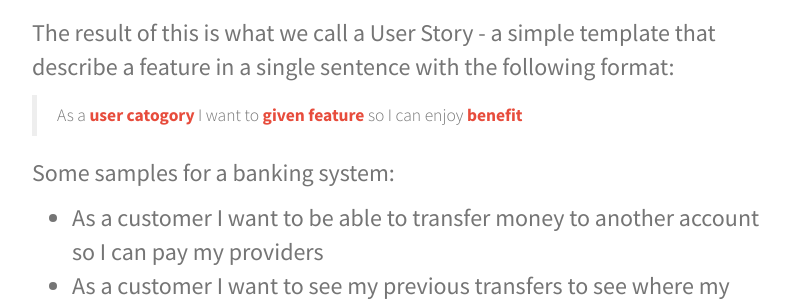
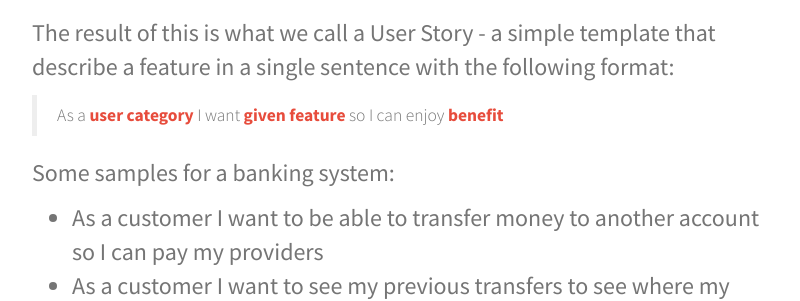
Before and after one commit to vanakenm/blog, a Jekyll site: the page built from _posts/2015-09-30-make-my-job-easier-user-stories.md, in a window 1280 px wide and 900 px high, scrolled down 1853 px. Shown: the part 156-457 px from the top of the window, without its empty margins (233-1033 px from the left). Built offline with Jekyll 4.4.1, drawn with Linux system fonts in a browser that asks for light colours; nearby versions of some CDN libraries; library files that are not in the unit come from our copies; comment, search, counter and statistics services are not loaded.

Commit message:
fix user story template

```diff
--- a/_posts/2015-09-30-make-my-job-easier-user-stories.md
+++ b/_posts/2015-09-30-make-my-job-easier-user-stories.md
@@ -47,7 +47,7 @@ This lead to a simple (at least in its formulation) description:
 
 The result of this is what we call a User Story - a simple template that describe a feature in a single sentence with the following format:
 
-> As a <em>user catogory</em> I want to <em>given feature</em> so I can enjoy <em>benefit</em>
+> As a <em>user category</em> I want <em>given feature</em> so I can enjoy <em>benefit</em>
 
 Some samples for a banking system:
 
```
